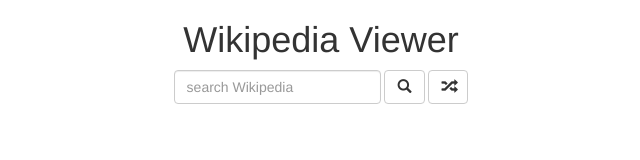
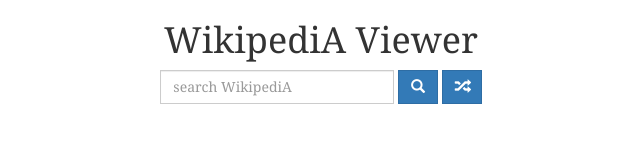
Before and after one commit to lacyjpr/wikipedia_viewer, a plain HTML site: page index.html in a window 1280 px wide. Shown: the whole page, without its empty margins (319-959 px from the left). Drawn offline with nearby package versions, Linux system fonts and the light colour scheme.

Commit message:
style page

```diff
--- a/css/style.css
+++ b/css/style.css
@@ -1,4 +1,22 @@
 .form-inline .form-group .form-control {
 	width: auto;
 	display: inline-block;
+	border-radius: 0;
 }
+
+.searchBox {
+	font-family: 'Linux Libertine','Hoefler Text',Georgia,'Times New Roman',Times,serif;;
+}
+
+.btn {
+	border-radius: 0;
+}
+
+.result {
+	background-color: #e7e7e7;
+	margin-top: 10px;
+}
+
+.result:hover {
+	border-left: 5px solid #286090;
+}
--- a/index.html
+++ b/index.html
@@ -15,14 +15,14 @@
 
 	<body>
 
-		<div class="container text-center">
-			<h1>Wikipedia Viewer</h1>
+		<div class="container text-center searchBox">
+			<h1>WikipediA Viewer</h1>
 			<div class="col-md-4 col-md-offset-4 col-sm-6 col-sm-offset-3">
 				<form class="form-inline" id="form-container" role="form">
 					<div class="form-group">
-						<input type="text" id="searchText" class="form-control" placeholder="search Wikipedia" required>
-						<button type="submit" class="btn btn-default"><i class="glyphicon glyphicon-search"></i></button>
-						<a href='https://en.wikipedia.org/wiki/Special:Random' target="_blank"' class="btn btn-default" role="button"><i class="glyphicon glyphicon-random"></i></a>
+						<input type="text" id="searchText" class="form-control" placeholder="search WikipediA" required>
+						<button type="submit" class="btn btn-primary"><i class="glyphicon glyphicon-search"></i></button>
+						<a href='https://en.wikipedia.org/wiki/Special:Random' target="_blank"' class="btn btn-primary" role="button"><i class="glyphicon glyphicon-random"></i></a>
 					</div>
 				</form>
 			</div>
@@ -30,7 +30,7 @@
 
 		<div class="container">
 			<div class="row">
-				<div id="results"></div>
+				<div id="results"><br><br><br><br></div>
 			</div>
 		</div>
 
```
